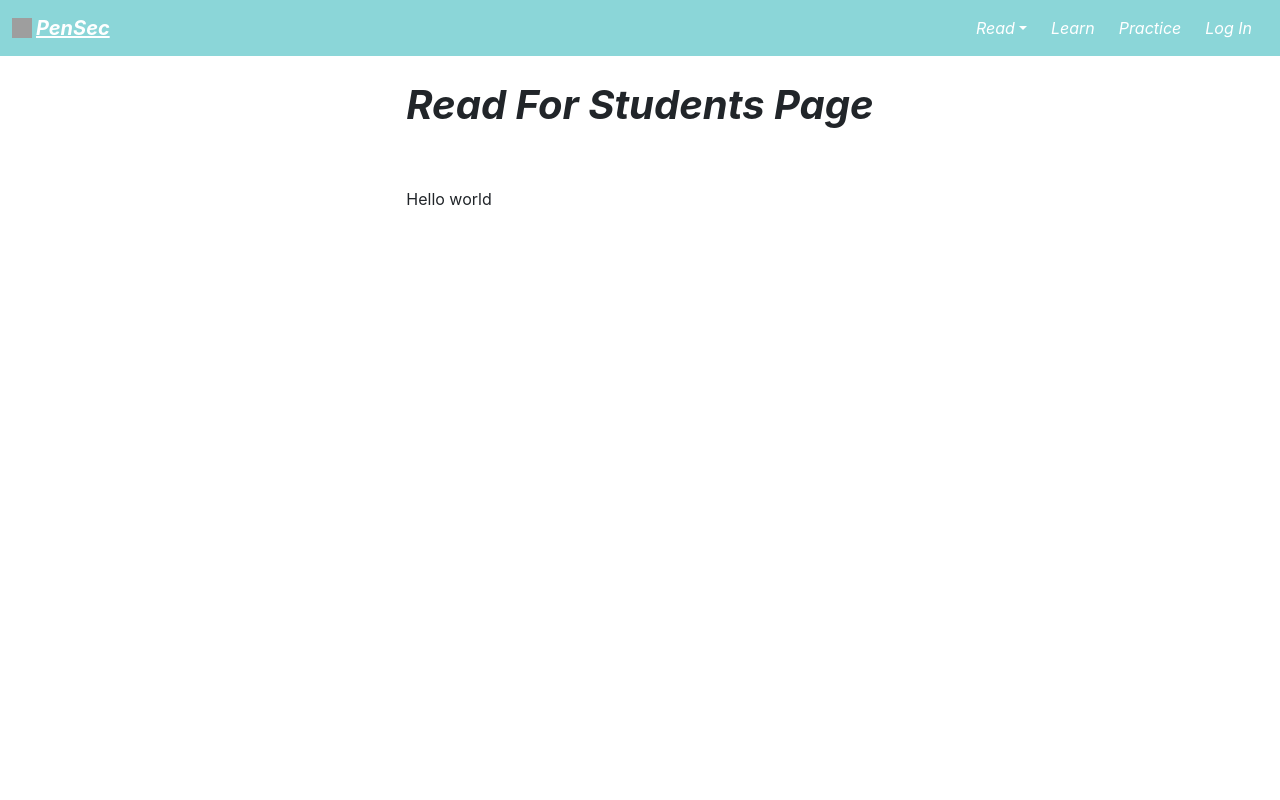
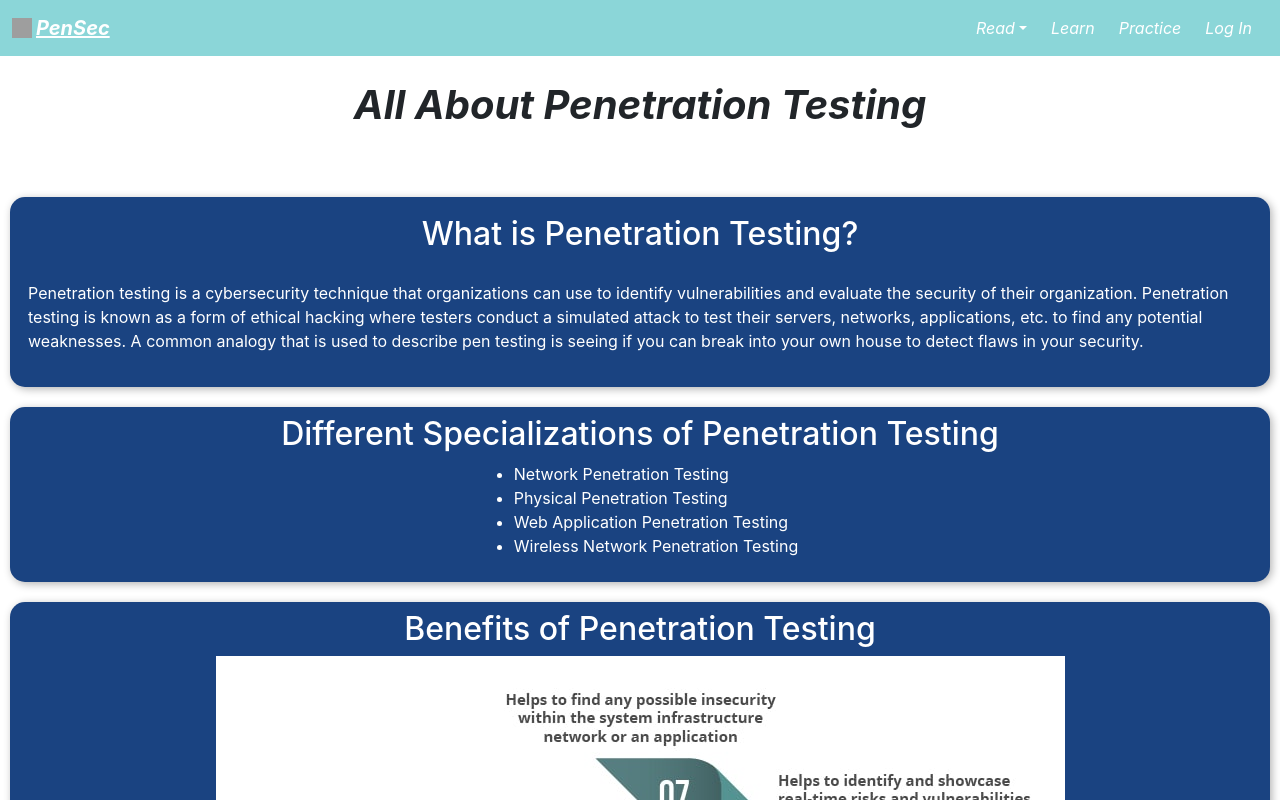
Before and after one commit to brandonwong3/cyber_next, a React (Create React App) app: page /read/for-students in a window 1280 px wide. Shown: the top 800 px of the page. Built offline with nearby package versions, Linux system fonts and the light colour scheme; no server answers; grey boxes are pictures that could not be loaded.

Commit message:
created initial template of students read page

```diff
--- a/src/components/pages/stacks/read/ReadForStudentsPage.js
+++ b/src/components/pages/stacks/read/ReadForStudentsPage.js
@@ -1,12 +1,37 @@
 import React from 'react';
+import '../read/ReadStudents.css';
 
 
 const ReadForStudentsPage = () => {
 	return (
 		<div className={"mx-auto flex justify-center flex-grow flex-1 align-center"}>
-			<h1>Read For Students Page</h1>
-			<p>Hello world</p>
+			<h1>All About Penetration Testing</h1>
+
+			<div className="pen-testing-descr">
+				<h2>What is Penetration Testing?</h2>
+				<p>Penetration testing is a cybersecurity technique that organizations can
+					use to identify vulnerabilities and evaluate the security of their organization.
+					Penetration testing is known as a form of ethical hacking where testers conduct a simulated
+					attack to test their servers, networks, applications, etc. to find any potential weaknesses.
+					A common analogy that is used to describe pen testing is seeing if you can break into your own
+					house to detect flaws in your security.</p>
+			</div>
+			<div className="specializations">
+				<h2>Different Specializations of Penetration Testing</h2>
+				<ul>
+					<li>Network Penetration Testing</li>
+					<li>Physical Penetration Testing</li>
+					<li>Web Application Penetration Testing</li>
+					<li>Wireless Network Penetration Testing</li>
+				</ul>
+			</div>
+			<div className="benefits">
+				<h2>Benefits of Penetration Testing</h2>
+				<img src='../images/pentest-benefits.jpg'
+				alt='circular diagram with 7 benefits of pen testing'/>
+			</div>
 		</div>
+
 	);
 }
 
--- /dev/null
+++ b/src/components/pages/stacks/read/ReadStudents.css
@@ -0,0 +1,27 @@
+h1 {
+    text-align: center;
+}
+
+.pen-testing-descr h2, p {
+    padding: 10px;
+}
+
+
+.benefits, .specializations, .pen-testing-descr {
+    display: flex;
+    flex-direction: column;
+    justify-content: center;
+    align-items: center;
+    padding: 0.5rem;
+    background-color: #1A4381;
+    box-shadow: 2px 2px 8px rgba(0, 0, 0, 0.3);
+    border-radius: 15px;
+    height: 100%;
+    overflow: hidden;
+    color: white;
+    margin: 10px;
+}
+
+.specializations ul {
+    justify-content: right;
+}
```
Also changed, not shown: public/images/pentest-benefits.jpg (added).
